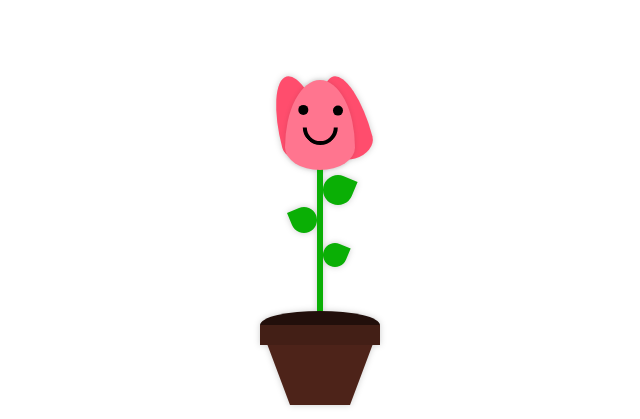
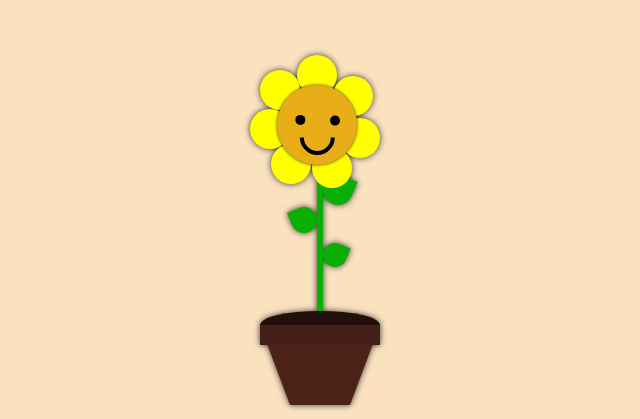
Before and after one commit to JADA2825/JADA2825.github.io, a plain HTML site: page index.html in a window 1280 px wide. Shown: the part 130-549 px from the top of the page, without its empty margins (320-960 px from the left). Drawn offline with Linux system fonts and the light colour scheme.

Commit message:
Update style.css

```diff
--- a/style.css
+++ b/style.css
@@ -1,9 +1,3 @@
-<!DOCTYPE html>
-<html lang="es">
-<head>
-    <meta charset="UTF-8">
-    <title>Tulipán Animado</title>
-    <style>
 html, body {
   height: 100%;
   width: 100%;
@@ -24,10 +18,9 @@
   bottom: 70px;
   margin: auto;
   z-index: 2;
-            filter: drop-shadow(0 0 3px rgba(0,0,0,0.2));
+  filter: drop-shadow(0 0 3px #333);
 }
 
-        /* TALLO */
 .wrapper .plant {
   height: 150px;
   width: 6px;
@@ -41,8 +34,6 @@
   transform-origin: center bottom;
   animation: lean 3s 0.5s infinite;
 }
-
-        /* HOJAS */
 .wrapper .plant .leaf__one {
   height: 30px;
   width: 30px;
@@ -56,7 +47,6 @@
   transform: rotateZ(-67.5deg);
   z-index: -2;
 }
-
 .wrapper .plant .leaf__two {
   height: 26px;
   width: 26px;
@@ -69,7 +59,6 @@
   border-bottom-right-radius: 100%;
   transform: rotateZ(67.5deg);
 }
-
 .wrapper .plant .leaf__three {
   height: 24px;
   width: 24px;
@@ -82,85 +71,67 @@
   border-bottom-left-radius: 100%;
   transform: rotateZ(-67.5deg);
 }
-
-        /* FLOR (TULIPÁN) */
 .wrapper .plant .flower {
   height: 80px;
   width: 80px;
   position: absolute;
-            top: -85px;
-            left: -37px;
+  top: -80px;
+  left: -40px;
   animation: rotate 3s 0.5s infinite;
 }
-
-        /* PÉTALOS EXTERNOS DEL TULIPÁN */
 .wrapper .plant .flower::before {
   content: "";
-            height: 85px;
-            width: 45px;
+  height: 40px;
+  width: 40px;
   position: absolute;
-            top: -5px;
-            left: -5px;
-            background: #ff4d6d; /* Rosa fuerte */
-            border-radius: 50% 50% 50% 50% / 80% 80% 20% 20%;
-            z-index: 1;
-            transform: rotate(-15deg);
-            /* El segundo pétalo externo se crea con box-shadow */
-            box-shadow: 45px 12px 0 0 #ff4d6d;
+  top: -30px;
+  left: 20px;
+  background: #ffff00;
+  border-radius: 100%;
+  z-index: -1;
+  box-shadow: -37px 15px #ffff00, -47px 54px #ffff00, -26px 89px #ffff00, 15px 93px #ffff00, 43px 63px #ffff00, 36px 21px #ffff00;
 }
-
-        /* CUERPO PRINCIPAL DEL TULIPÁN */
 .wrapper .plant .flower .head {
-            height: 90px;
-            width: 70px;
+  height: 80px;
+  width: 80px;
   position: absolute;
-            top: 0;
-            left: 5px;
-            border-radius: 50% 50% 50% 50% / 75% 75% 25% 25%;
-            background: #ff758f; /* Rosa claro */
-            box-shadow: 0 0 5px rgba(0,0,0,0.1);
+  border-radius: 100%;
+  background: #E8AD17;
+  box-shadow: 0 0 3px #333;
   z-index: 10;
-            overflow: hidden;
 }
-
-        /* CARITA (MANTENIDA IGUAL) */
 .wrapper .plant .flower .head .face {
-            height: 26.6px;
-            width: 26.6px;
+  height: 26.6666666667px;
+  width: 26.6666666667px;
   position: absolute;
   left: 0;
   right: 0;
-            bottom: 25px; /* Ajustada un poco hacia arriba */
+  bottom: 10px;
   margin: auto;
   border: 4px transparent solid;
   border-bottom: 4px black solid;
   border-right: 4px black solid;
   border-radius: 100%;
   transform: rotate(45deg);
-            z-index: 11;
+  z-index: 10;
 }
-
-        .wrapper .plant .flower .head .face::before,
-        .wrapper .plant .flower .head .face::after {
+.wrapper .plant .flower .head .face::before, .wrapper .plant .flower .head .face::after {
   content: "";
   height: 10px;
   width: 10px;
   position: absolute;
+  top: -10px;
   background: black;
   border-radius: 100%;
 }
-
 .wrapper .plant .flower .head .face::before {
   top: 8px;
   left: -16px;
 }
-
 .wrapper .plant .flower .head .face::after {
   top: -16px;
   right: 8px;
 }
-
-        /* MACETA */
 .wrapper .pot {
   height: 80px;
   width: 60px;
@@ -171,7 +142,6 @@
   bottom: 0;
   margin: auto;
 }
-
 .wrapper .pot .top {
   height: 20px;
   width: 120px;
@@ -180,7 +150,6 @@
   background: #431f16;
   z-index: 2;
 }
-
 .wrapper .pot .top::after {
   content: "";
   height: 14px;
@@ -192,7 +161,6 @@
   border-top: 14px #220F0B solid;
   border-radius: 100%;
 }
-
 .wrapper .pot::before, .wrapper .pot::after {
   content: "";
   position: absolute;
@@ -204,18 +172,14 @@
   border-style: solid;
   border-bottom-color: transparent;
 }
-
 .wrapper .pot::before {
   left: -30px;
   border-left-color: transparent;
 }
-
 .wrapper .pot::after {
   right: -30px;
   border-right-color: transparent;
 }
-
-        /* TEXTO */
 .wrapper .text {
   width: 360px;
   position: absolute;
@@ -225,26 +189,71 @@
   bottom: auto;
   font-size: 35px;
   text-align: center;
-            font-family: Arial, sans-serif;
+  font-family: "Indie Flower";
 }
 
-        /* ANIMACIONES (MANTENIDAS IGUAL) */
-        @keyframes lean {
-            0%, 25%, 50%, 75%, 100% { transform: rotate(0deg); }
-            12.5% { transform: rotate(-22.5deg); }
-            62.5% { transform: rotate(22.5deg); }
+.whitespace {
+  height: 40px;
+  position: absolute;
+  bottom: -40px;
 }
 
+@keyframes lean {
+  0% {
+    transform: rotate(0deg);
+  }
+  12.5% {
+    transform: rotate(-22.5deg);
+  }
+  25% {
+    transform: rotate(0deg);
+  }
+  50% {
+    transform: rotate(0deg);
+  }
+  62.5% {
+    transform: rotate(22.5deg);
+  }
+  75% {
+    transform: rotate(0deg);
+  }
+  100% {
+    transform: rotate(0deg);
+  }
+}
 @keyframes rotate {
-            0%, 25%, 50%, 75%, 100% { transform: rotate(0deg); }
-            12.5% { transform: rotate(22.5deg); }
-            62.5% { transform: rotate(-22.5deg); }
+  0% {
+    transform: rotate(0deg);
   }
+  12.5% {
+    transform: rotate(22.5deg);
+  }
+  25% {
+    transform: rotate(0deg);
+  }
+  50% {
+    transform: rotate(0deg);
+  }
+  62.5% {
+    transform: rotate(-22.5deg);
+  }
+  75% {
+    transform: rotate(0deg);
+  }
+  100% {
+    transform: rotate(0deg);
+  }
+}
+
 
 .download-section {
   text-align: center;
   margin-top: 485px;
   position: relative;
+}
+
+.download-section a {
+  text-decoration: none;
 }
 
 .download-section button {
@@ -253,6 +262,7 @@
   border: none;
   padding: 12px 20px;
   font-size: 18px;
+  font-family: 'Indie Flower';
   border-radius: 10px;
   cursor: pointer;
   transition: 0.3s;
@@ -263,30 +273,3 @@
   background-color: #e5c8a0;
   transform: scale(1.05);
 }
-    </style>
-</head>
-<body>
-
-<div class="wrapper">
-    <div class="plant">
-        <div class="leaf__one"></div>
-        <div class="leaf__two"></div>
-        <div class="leaf__three"></div>
-        <div class="flower">
-            <div class="head">
-                <div class="face"></div>
-            </div>
-        </div>
-    </div>
-    <div class="pot">
-        <div class="top"></div>
-    </div>
-    <div class="text">¡Hola, soy un tulipán!</div>
-</div>
-
-<div class="download-section">
-    <button onclick="alert('¡Gracias por verme!')">Interactuar</button>
-</div>
-
-</body>
-</html>
```
Lines whose indentation alone changed are shown as unchanged.
